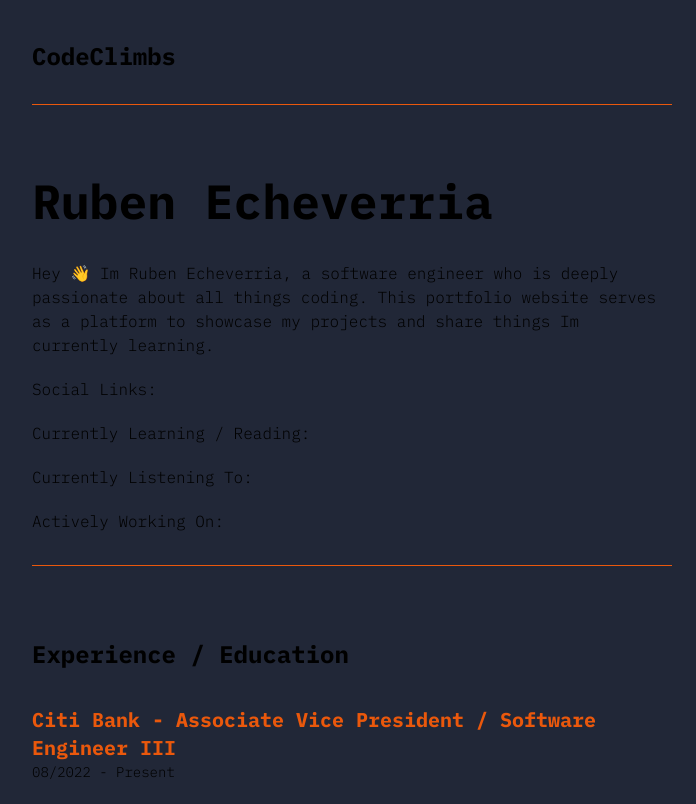
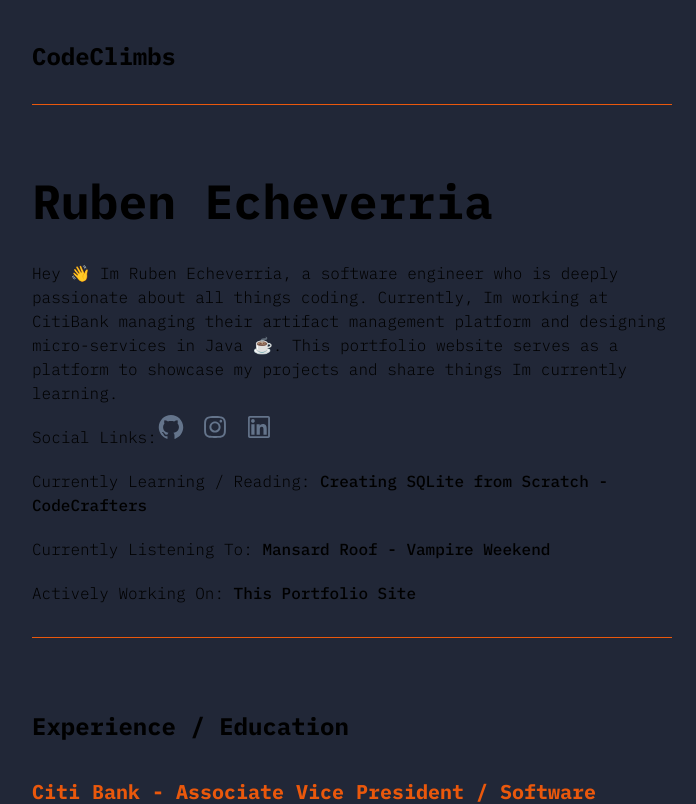
Before and after one commit to jrecheverria/ruben_portfolio, a Next.js app: page / in a window 1280 px wide. Shown: the top 804 px of the page, without its empty margins (288-984 px from the left). Built offline with nearby package versions, Linux system fonts and the light colour scheme.

Commit message:
Added some place holder values for my currently doing section. I'll eventually add some automated way to update these

```diff
--- a/src/components/biography.tsx
+++ b/src/components/biography.tsx
@@ -1,16 +1,23 @@
+import Socials from "./socials";
+
 export default function Biography() {
     return (
         <div className="flex flex-col pt-10 w-11/12 sm:w-6/12">
             <h1 className="font-ibm text-3xl sm:text-5xl font-bold">Ruben Echeverria</h1>
             <p className="font-ibm text-md font-light pt-9">
-            Hey 👋 Im Ruben Echeverria, a software engineer who is deeply passionate about all things coding.
+            Hey 👋 Im Ruben Echeverria, a software engineer who is deeply passionate about all things coding. Currently,
+            Im working at CitiBank managing their artifact management platform and designing micro-services in Java ☕️.
             This portfolio website serves as a platform to showcase my projects and share things Im currently learning.
             </p>
 
-            <p className="font-ibm text-md font-light pt-5">Social Links:</p>
-            <p className="font-ibm text-md font-light pt-5">Currently Learning / Reading:</p>
-            <p className="font-ibm text-md font-light pt-5">Currently Listening To:</p>
-            <p className="font-ibm text-md font-light pt-5">Actively Working On:</p>
+            <div className="flex items-center content-center">
+                <p className="font-ibm text-md font-light pt-5">Social Links:</p>
+                <Socials />
+            </div>
+
+            <p className="font-ibm text-md font-light pt-5">Currently Learning / Reading: <span className="font-medium">Creating SQLite from Scratch - CodeCrafters</span></p>
+            <p className="font-ibm text-md font-light pt-5">Currently Listening To: <span className="font-medium">Mansard Roof - Vampire Weekend</span></p>
+            <p className="font-ibm text-md font-light pt-5">Actively Working On: <span className="font-medium">This Portfolio Site</span></p>
             <hr className="h-px my-8 bg-orange-600 border-0"></hr>
         </div>
     )
--- a/src/components/socials.tsx
+++ b/src/components/socials.tsx
@@ -8,22 +8,22 @@
 
 const socials = [
     {
-        link: "https://github.com/jrecheverria?tab=repositories",
-        icon: <AiOutlineGithub className="w-8 h-8 cursor-pointer text-slate-500 hover:text-white"/>
+        link: "https://github.com/jrecheverria",
+        icon: <AiOutlineGithub className="w-7 h-7 cursor-pointer text-slate-500 hover:text-orange-600"/>
     },
     {
         link: "https://www.instagram.com/rubenecheverria/",
-        icon: <AiOutlineInstagram className="w-8 h-8 cursor-pointer text-slate-500 hover:text-white"/>
+        icon: <AiOutlineInstagram className="w-7 h-7 cursor-pointer text-slate-500 hover:text-orange-600"/>
     },
     {
         link: "https://www.linkedin.com/in/javier-echeverria-780617195/",
-        icon: <AiOutlineLinkedin className="w-8 h-8 cursor-pointer text-slate-500 hover:text-white"/>
+        icon: <AiOutlineLinkedin className="w-7 h-7 cursor-pointer text-slate-500 hover:text-orange-600"/>
     }
 ]
 
 export default function Socials() {
     return (
-        <div className="flex mt-40">
+        <div className="flex">
         {socials.map((social, index) => (
             <div key={index} className="mr-4">
                 <a href={social.link} target="_blank">{social.icon}</a>
```
